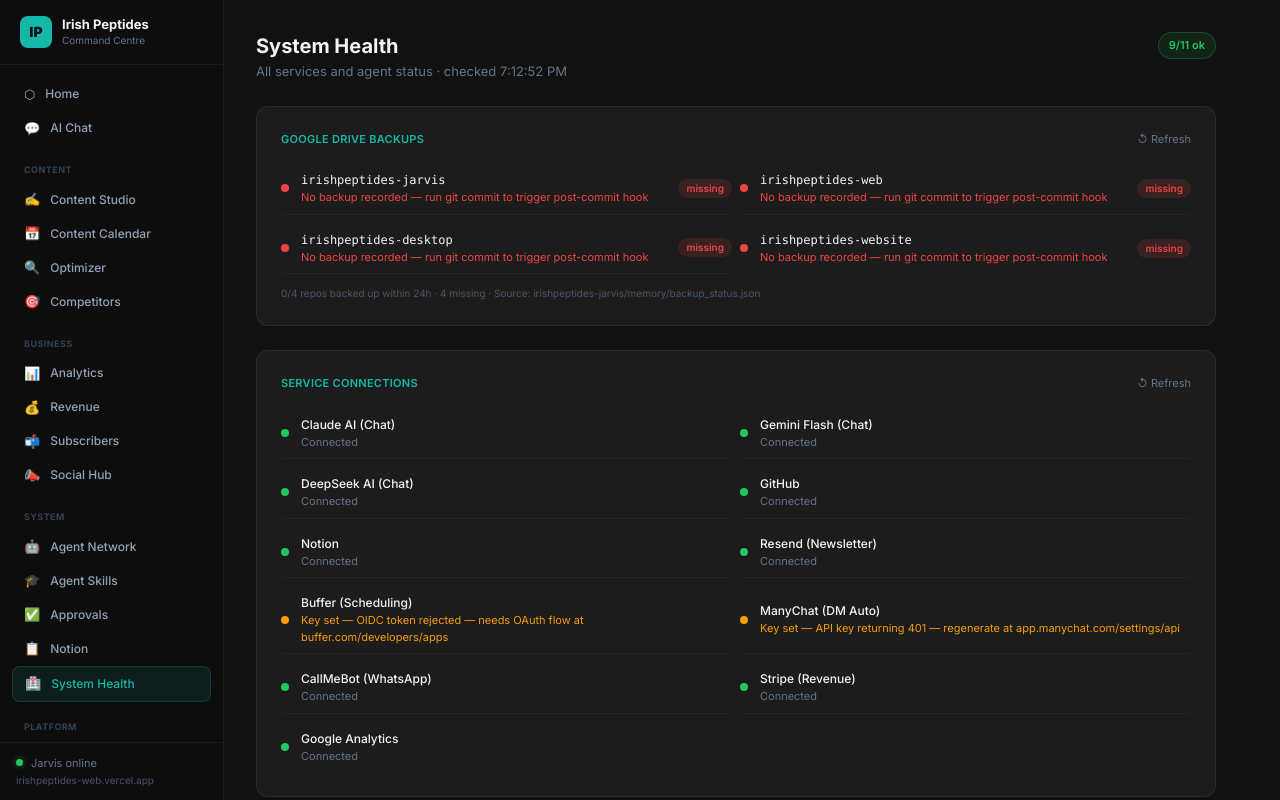
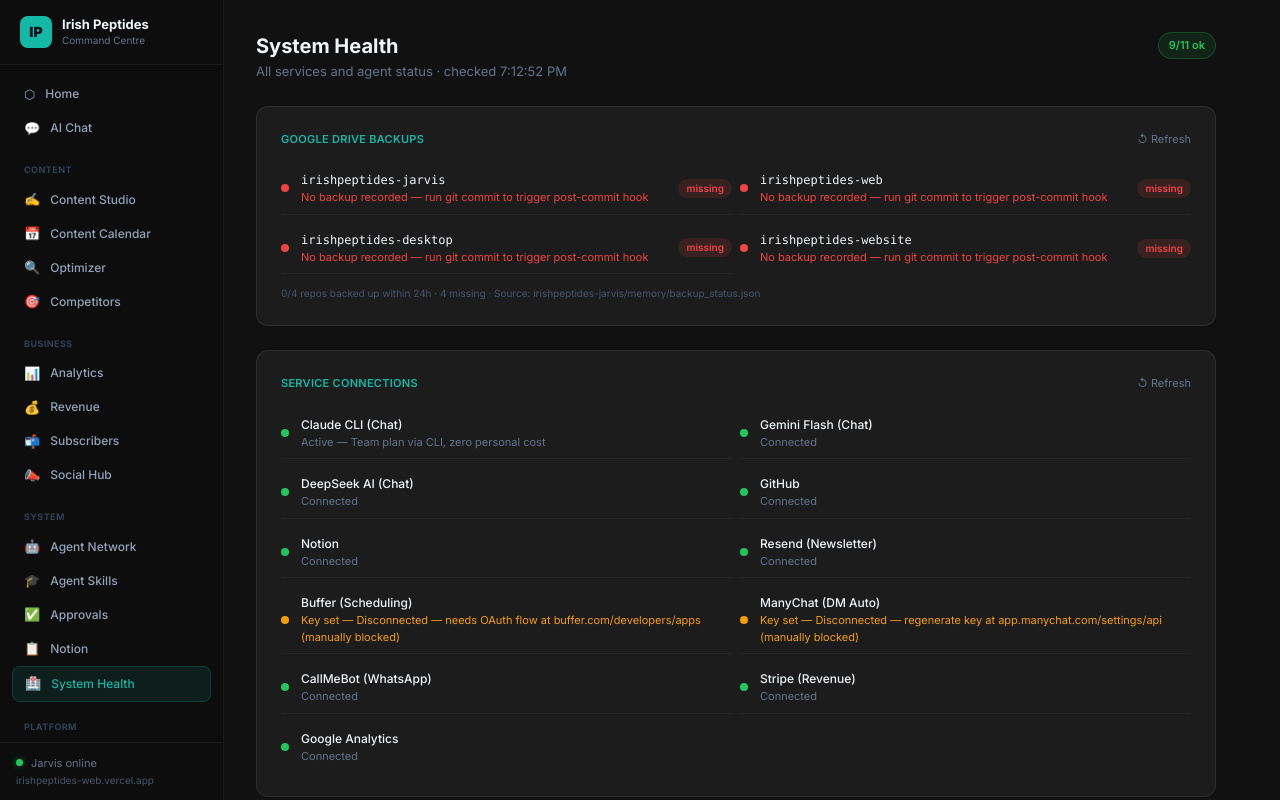
Before and after one commit to keithyob26/irishpeptides-web, a Next.js app: page /health in a window 1280 px wide. Built offline with nearby package versions, Linux system fonts and the light colour scheme; no server answers.

Commit message:
fix(task9): health panel — Claude CLI ok, Buffer/ManyChat disconnected

```diff
--- a/app/health/page.tsx
+++ b/app/health/page.tsx
@@ -43,11 +43,11 @@
 const BROKEN_OVERRIDES: Record<string, { status: ServiceStatus; detail: string }> = {
   BUFFER_ACCESS_TOKEN: {
     status: 'warn',
-    detail: 'OIDC token rejected — needs OAuth flow at buffer.com/developers/apps',
+    detail: 'Disconnected — needs OAuth flow at buffer.com/developers/apps (manually blocked)',
   },
   MANYCHAT_API_KEY: {
     status: 'warn',
-    detail: 'API key returning 401 — regenerate at app.manychat.com/settings/api',
+    detail: 'Disconnected — regenerate key at app.manychat.com/settings/api (manually blocked)',
   },
 }
 
@@ -98,7 +98,7 @@
   }, [])
 
   const SERVICE_CHECKS: CheckItem[] = [
-    { label: 'Claude AI (Chat)',      key: 'ANTHROPIC_API_KEY',       status: 'unknown', detail: '' },
+    { label: 'Claude CLI (Chat)',     key: 'CLAUDE_CLI',              status: 'ok',     detail: 'Active — Team plan via CLI, zero personal cost' },
     { label: 'Gemini Flash (Chat)',   key: 'GEMINI_API_KEY',          status: 'unknown', detail: '' },
     { label: 'DeepSeek AI (Chat)',    key: 'DEEPSEEK_API_KEY',        status: 'unknown', detail: '' },
     { label: 'GitHub',                key: 'GITHUB_TOKEN',            status: 'unknown', detail: '' },
@@ -112,6 +112,9 @@
   ]
 
   const resolved: CheckItem[] = SERVICE_CHECKS.map(c => {
+    // Static overrides — skip key check for these
+    if (c.status === 'ok') return c
+
     const broken = BROKEN_OVERRIDES[c.key]
     const hasKey = keys[c.key]
 
@@ -124,12 +127,10 @@
       return {
         ...c,
         status: criticalKeys.includes(c.key) ? 'error' : 'warn',
-        detail: c.key === 'ANTHROPIC_API_KEY'
-          ? 'Not set — add ANTHROPIC_API_KEY to Vercel to activate Claude chat'
-          : c.key === 'STRIPE_API_KEY'
+        detail: c.key === 'STRIPE_API_KEY'
           ? 'Not configured — revenue data unavailable'
           : c.key === 'GA4_SERVICE_ACCOUNT_JSON'
-          ? 'Not set — Analytics panel shows setup guide'
+          ? 'Not set — check Vercel environment variables'
           : `API key missing`,
       }
     }
```
